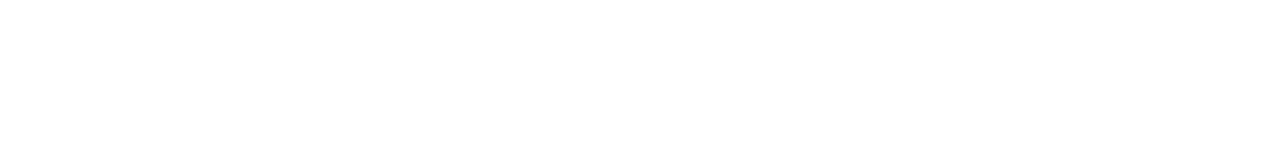
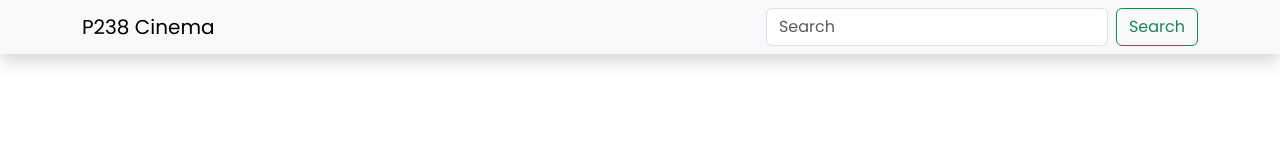
Before and after one commit to ramazanovh/movie, a plain HTML site: page index.html in a window 1280 px wide. Drawn offline with nearby package versions, Linux system fonts and the light colour scheme.

Commit message:
Bootstrap Navbar

```diff
--- a/index.html
+++ b/index.html
@@ -14,5 +14,30 @@
     <link rel="stylesheet" href="./css/style.css" />
     <title>Document</title>
   </head>
-  <body></body>
+  <body>
+    <header>
+      <nav class="navbar bg-body-tertiary shadow">
+        <div class="container-xl">
+          <a class="navbar-brand">P238 Cinema</a>
+          <form class="d-flex" role="search">
+            <input
+              class="form-control me-2 input-el"
+              type="search"
+              placeholder="Search"
+              aria-label="Search"
+            />
+            <button class="btn btn-outline-success inputBtn" type="submit">
+              Search
+            </button>
+          </form>
+        </div>
+      </nav>
+    </header>
+
+    <script
+      src="https://cdn.jsdelivr.net/npm/bootstrap@5.3.3/dist/js/bootstrap.bundle.min.js"
+      integrity="sha384-YvpcrYf0tY3lHB60NNkmXc5s9fDVZLESaAA55NDzOxhy9GkcIdslK1eN7N6jIeHz"
+      crossorigin="anonymous"
+    ></script>
+  </body>
 </html>
```
